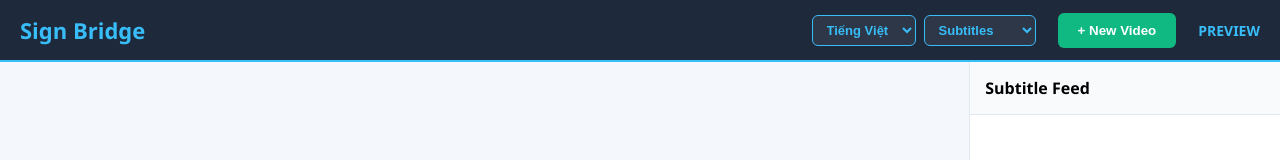
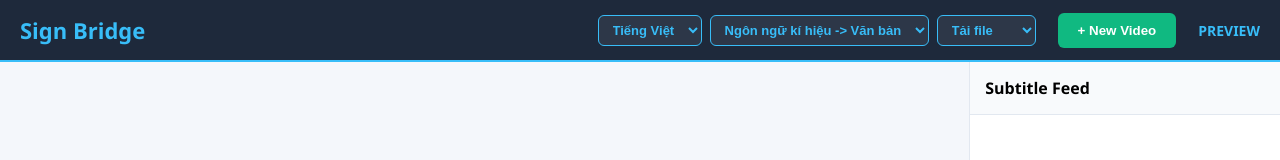
Before and after one commit to iihuh/cho-anh-Long-36, a plain HTML site: page index.html in a window 1280 px wide. Shown: the top 160 px of the page. Drawn offline with Linux system fonts and the light colour scheme.

Commit message:
Modify language and data type selections in HTML
Updated language options and added web type selection.

```diff
--- a/index.html
+++ b/index.html
@@ -16,12 +16,15 @@
                 <select class="nav-select" id="languageSelect">
                     <option value="vi">Tiếng Việt</option>
                     <option value="en">English</option>
-                    <option value="asl">ASL</option>
+                    <option value="asl">Русский</option>
                 </select>
                 <select class="nav-select" id="dataTypeSelect">
-                    <option value="subtitle">Subtitles</option>
-                    <option value="gloss">Gloss</option>
-                    <option value="translation">Translation</option>
+                    <option value="subtitle">Ngôn ngữ kí hiệu -> Văn bản </option>
+                    <option value="gloss">Văn bản -> Ngôn ngữ kí hiệu</option>
+                </select>
+                <select class="nav-select" id="webTypeSelect">
+                    <option value="subtitle">Tải file </option>
+                    <option value="gloss">Overhaul</option>
                 </select>
             </div>
 
```
